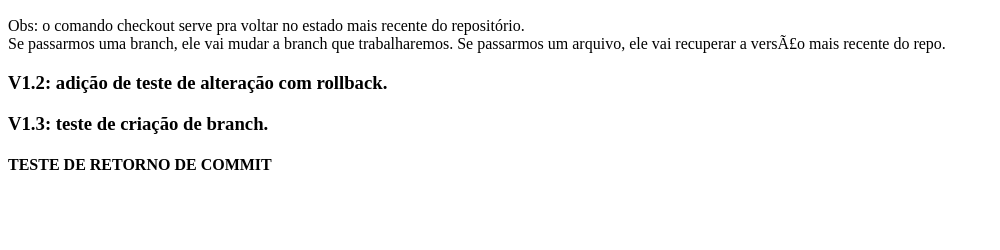
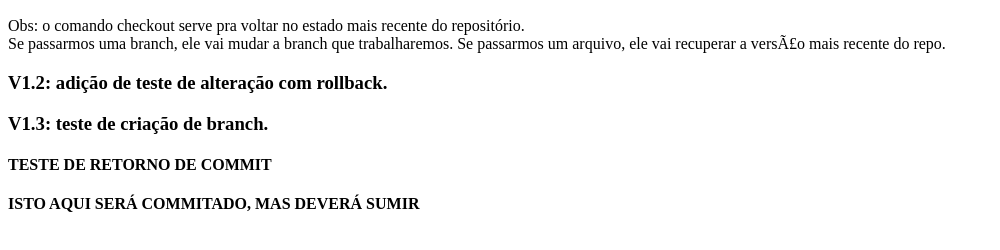
Before and after one commit to llamarck/base, a plain HTML site: page index.html in a window 1280 px wide. Shown: the part 96-346 px from the top of the page, without its empty margins (0-1000 px from the left). Drawn offline with Linux system fonts and the light colour scheme.

Commit message:
teste de commit para futura regressão com revert

```diff
--- a/index.html
+++ b/index.html
@@ -6,4 +6,5 @@
 <h3> V1.2: adição de teste de alteração com rollback.</h3>
 <h3> V1.3: teste de criação de branch.</h3>
 <h4> TESTE DE RETORNO DE COMMIT </h4>
+<h4> ISTO AQUI SERÁ COMMITADO, MAS DEVERÁ SUMIR</h4>
 </body>
```
